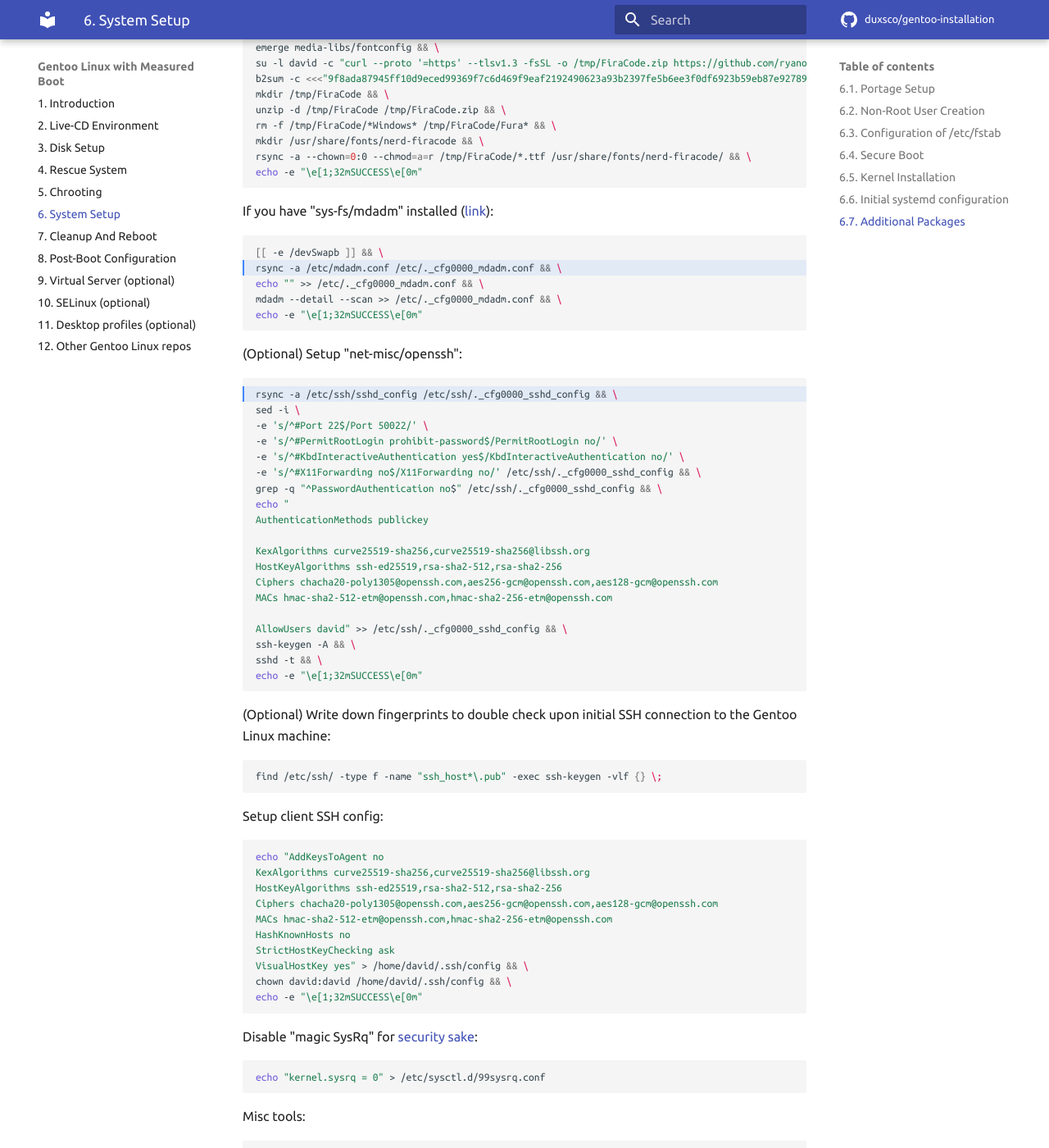
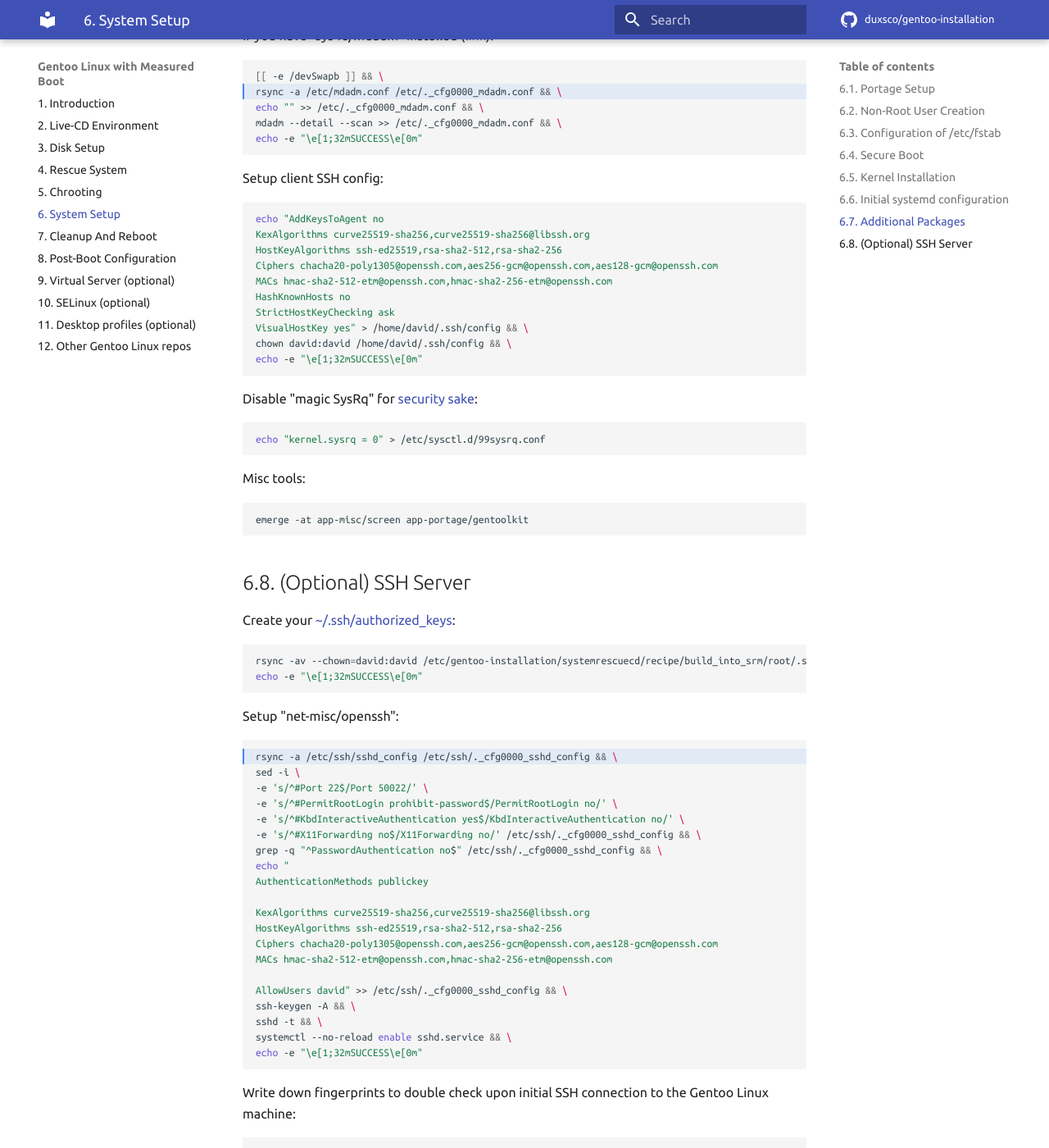
Before and after one commit to duxsco/gentoo-installation, an MkDocs documentation site: the page built from docs/system_setup.md, in a window 1280 px wide and 1400 px high, scrolled down 11057 px. Shown: the whole window at 82% size. Built offline with MkDocs 1.6.1 and Material for MkDocs 9.7.7, drawn with Linux system fonts in a browser that asks for light colours; emoji names are drawn with the system emoji font; comment, search, counter and statistics services are not loaded; part of the change alters nothing that is shown; some of the changed text lies outside the part shown.

Commit message:
Bundle SSH server content

````diff
--- a/docs/system_setup.md
+++ b/docs/system_setup.md
@@ -175,13 +175,6 @@ echo -e 'alias cp="cp -i"\nalias mv="mv -i"\nalias rm="rm -i"' >> /home/david/.b
 chown david:david /home/david/.bash_aliases && \
 echo 'source "${HOME}/.bash_aliases"' >> /home/david/.bashrc && \
 passwd david
-```
-
-(Optional, but recommended if you want to use SSH) Create your [~/.ssh/authorized_keys](https://wiki.gentoo.org/wiki/SSH#Passwordless_authentication):
-
-```shell
-rsync -av --chown=david:david /etc/gentoo-installation/systemrescuecd/recipe/build_into_srm/root/.ssh/authorized_keys /home/david/.ssh/ && \
-echo -e "\e[1;32mSUCCESS\e[0m"
 ```
 
 Setup [app-admin/sudo](https://wiki.gentoo.org/wiki/Sudo):
@@ -499,12 +492,6 @@ sed -i "s/localhost$/localhost ${my_hostname}/" /etc/._cfg0000_hosts && \
 echo -e "\e[1;32mSUCCESS\e[0m"
 ```
 
-(Optional) Enable the SSH service:
-
-```shell
-systemctl --no-reload enable sshd.service
-```
-
 Install [app-shells/starship](https://starship.rs/):
 
 ```shell
@@ -596,36 +583,6 @@ mdadm --detail --scan >> /etc/._cfg0000_mdadm.conf && \
 echo -e "\e[1;32mSUCCESS\e[0m"
 ```
 
-(Optional) Setup "net-misc/openssh":
-
-```shell hl_lines="1"
-rsync -a /etc/ssh/sshd_config /etc/ssh/._cfg0000_sshd_config && \
-sed -i \
--e 's/^#Port 22$/Port 50022/' \
--e 's/^#PermitRootLogin prohibit-password$/PermitRootLogin no/' \
--e 's/^#KbdInteractiveAuthentication yes$/KbdInteractiveAuthentication no/' \
--e 's/^#X11Forwarding no$/X11Forwarding no/' /etc/ssh/._cfg0000_sshd_config && \
-grep -q "^PasswordAuthentication no$" /etc/ssh/._cfg0000_sshd_config && \
-echo "
-AuthenticationMethods publickey
-
-KexAlgorithms curve25519-sha256,curve25519-sha256@libssh.org
-HostKeyAlgorithms ssh-ed25519,rsa-sha2-512,rsa-sha2-256
-Ciphers chacha20-poly1305@openssh.com,aes256-gcm@openssh.com,aes128-gcm@openssh.com
-MACs hmac-sha2-512-etm@openssh.com,hmac-sha2-256-etm@openssh.com
-
-AllowUsers david" >> /etc/ssh/._cfg0000_sshd_config && \
-ssh-keygen -A && \
-sshd -t && \
-echo -e "\e[1;32mSUCCESS\e[0m"
-```
-
-(Optional) Write down fingerprints to double check upon initial SSH connection to the Gentoo Linux machine:
-
-```shell
-find /etc/ssh/ -type f -name "ssh_host*\.pub" -exec ssh-keygen -vlf {} \;
-```
-
 Setup client SSH config:
 
 ```shell
@@ -652,3 +609,43 @@ Misc tools:
 ```shell
 emerge -at app-misc/screen app-portage/gentoolkit
 ```
+
+## 6.8. (Optional) SSH Server
+
+Create your [~/.ssh/authorized_keys](https://wiki.gentoo.org/wiki/SSH#Passwordless_authentication):
+
+```shell
+rsync -av --chown=david:david /etc/gentoo-installation/systemrescuecd/recipe/build_into_srm/root/.ssh/authorized_keys /home/david/.ssh/ && \
+echo -e "\e[1;32mSUCCESS\e[0m"
+```
+
+Setup "net-misc/openssh":
+
+```shell hl_lines="1"
+rsync -a /etc/ssh/sshd_config /etc/ssh/._cfg0000_sshd_config && \
+sed -i \
+-e 's/^#Port 22$/Port 50022/' \
+-e 's/^#PermitRootLogin prohibit-password$/PermitRootLogin no/' \
+-e 's/^#KbdInteractiveAuthentication yes$/KbdInteractiveAuthentication no/' \
+-e 's/^#X11Forwarding no$/X11Forwarding no/' /etc/ssh/._cfg0000_sshd_config && \
+grep -q "^PasswordAuthentication no$" /etc/ssh/._cfg0000_sshd_config && \
+echo "
+AuthenticationMethods publickey
+
+KexAlgorithms curve25519-sha256,curve25519-sha256@libssh.org
+HostKeyAlgorithms ssh-ed25519,rsa-sha2-512,rsa-sha2-256
+Ciphers chacha20-poly1305@openssh.com,aes256-gcm@openssh.com,aes128-gcm@openssh.com
+MACs hmac-sha2-512-etm@openssh.com,hmac-sha2-256-etm@openssh.com
+
+AllowUsers david" >> /etc/ssh/._cfg0000_sshd_config && \
+ssh-keygen -A && \
+sshd -t && \
+systemctl --no-reload enable sshd.service && \
+echo -e "\e[1;32mSUCCESS\e[0m"
+```
+
+Write down fingerprints to double check upon initial SSH connection to the Gentoo Linux machine:
+
+```shell
+find /etc/ssh/ -type f -name "ssh_host*\.pub" -exec ssh-keygen -vlf {} \;
+```
````
